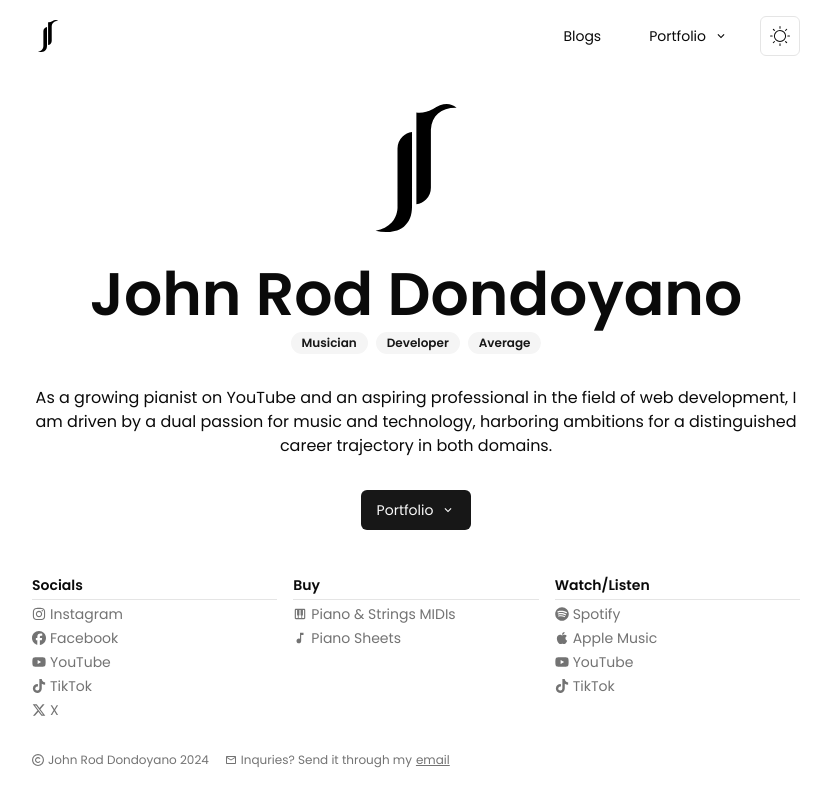
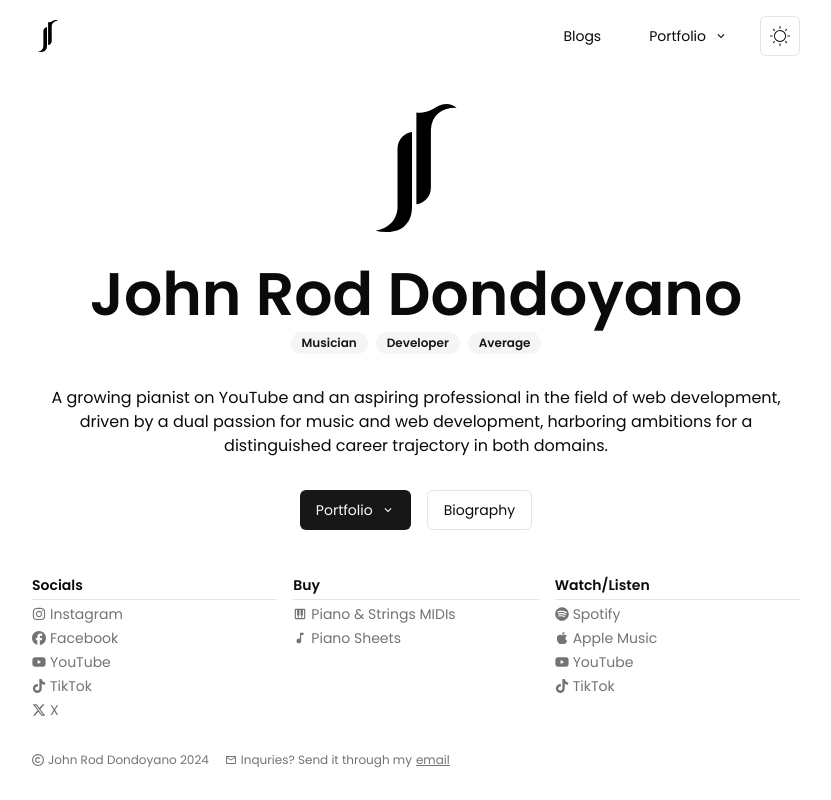
Before and after one commit to dondycles/johnroddondoyano, a Next.js app: page / in a window 1280 px wide. Shown: the whole page, without its empty margins (224-1055 px from the left). Built offline with nearby package versions, Linux system fonts and the light colour scheme.

Commit message:
modified:   app/page.tsx

```diff
--- a/app/page.tsx
+++ b/app/page.tsx
@@ -147,10 +147,10 @@ export default function Home() {
         </div>
       </div>
       <h2 className="max-w-[800px] mx-auto">
-        As a growing pianist on YouTube and an aspiring professional in the
-        field of web development, I am driven by a dual passion for music and
-        technology, harboring ambitions for a distinguished career trajectory in
-        both domains.
+        A growing pianist on YouTube and an aspiring professional in the field
+        of web development, driven by a dual passion for music and web
+        development, harboring ambitions for a distinguished career trajectory
+        in both domains.
       </h2>
 
       {/* <div className="w-full rounded-[0.5rem] mt-8 space-y-8 ">
@@ -180,6 +180,7 @@ export default function Home() {
             <DropdownMenuItem>Web Development</DropdownMenuItem>
           </DropdownMenuContent>
         </DropdownMenu>
+        <Button variant={"outline"}>Biography</Button>
       </div>
       <div className=" mb-0 mt-auto w-full grid grid-cols-1 xs:grid-cols-3 gap-4 text-sm">
         <div className="  text-left flex flex-col gap-1 text-muted-foreground">
```
